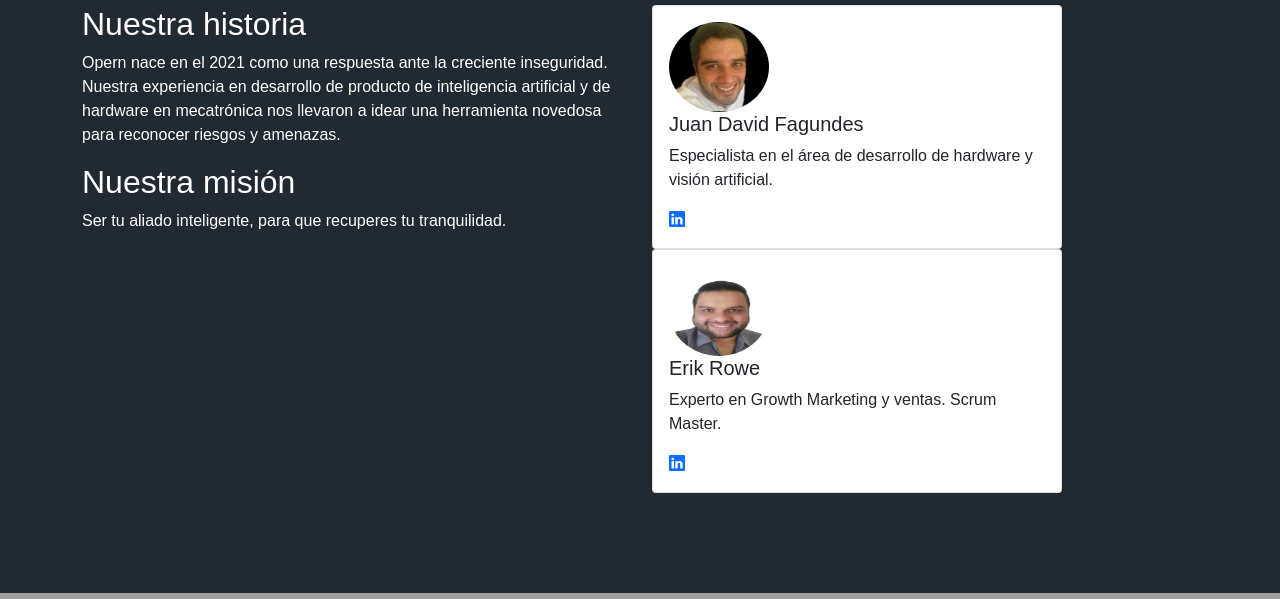
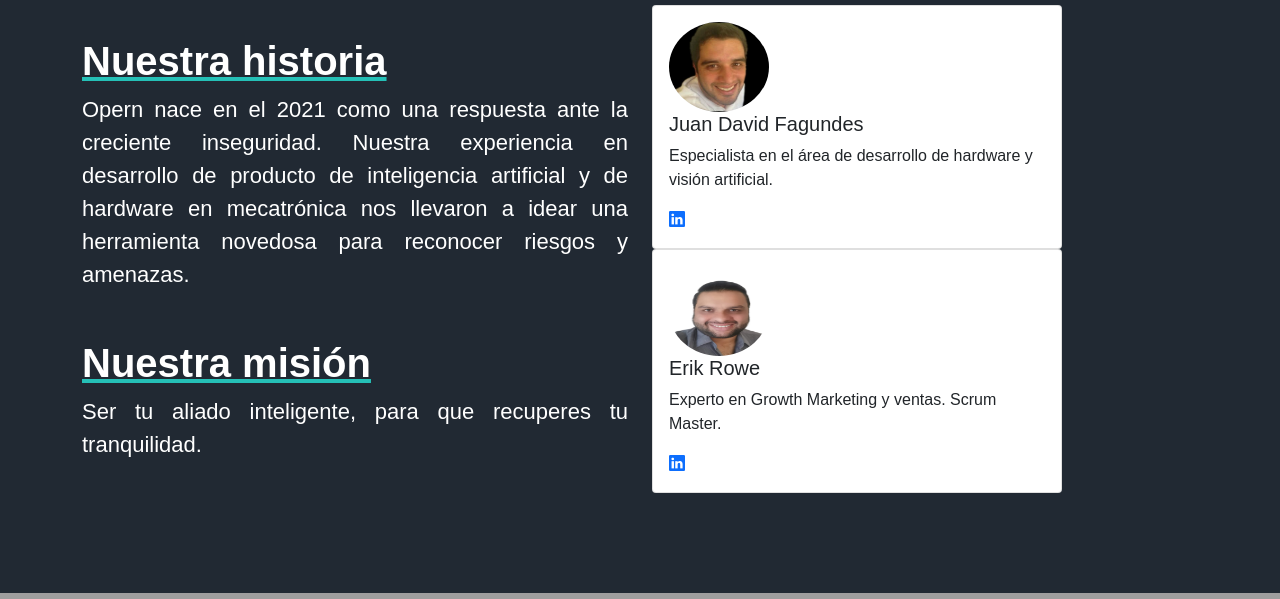
Before and after one commit to felipemahia/Opern, a website: page pages/nosotros.html in a window 1280 px wide. Shown: the part 52-651 px from the top of the page. Drawn offline with nearby package versions, Linux system fonts and the light colour scheme; grey boxes are pictures that could not be loaded.

Commit message:
Cambios de estilos en general

```diff
--- a/pages/nosotros.html
+++ b/pages/nosotros.html
@@ -46,10 +46,10 @@
     <div class="container">
       <div class="row">
         <div class="col-md-6 col-lg-6 col-sm-12">
-          <h2 class="text-white">Nuestra historia</h2>
-          <p class="text-white">Opern nace en el 2021 como una respuesta ante la creciente inseguridad. Nuestra experiencia en desarrollo de producto de inteligencia artificial y de hardware en mecatrónica nos llevaron a idear una herramienta novedosa para reconocer riesgos y amenazas.</p>
-          <h2 class="text-white">Nuestra misión</h2>
-          <p class="text-white">Ser tu aliado inteligente, para que recuperes tu tranquilidad.
+          <h2 class="text-white titulo__nosotros">Nuestra historia</h2>
+          <p class="text-white texto__nosotros">Opern nace en el 2021 como una respuesta ante la creciente inseguridad. Nuestra experiencia en desarrollo de producto de inteligencia artificial y de hardware en mecatrónica nos llevaron a idear una herramienta novedosa para reconocer riesgos y amenazas.</p>
+          <h2 class="text-white titulo__nosotros">Nuestra misión</h2>
+          <p class="text-white texto__nosotros">Ser tu aliado inteligente, para que recuperes tu tranquilidad.
           </p>
         </div>
         <div class="col-md-6 col-lg-6 col-sm-12">
--- a/scss/components/_header.scss
+++ b/scss/components/_header.scss
@@ -5,7 +5,8 @@
 #header {
     position: sticky;
     top: 0;
-} /*No tomó el  sticky*/
+    z-index: 100;
+}
 
 .navbar-modificada {
     background-color: #212933;
--- a/scss/components/_main.scss
+++ b/scss/components/_main.scss
@@ -20,6 +20,7 @@ body {
 //Index
 
 /*No puedo cambiar la font family*/
+/* HECHO EL 16/8 01:55 */
 
 .main__index {
     .tarjeta--index {
@@ -115,7 +116,7 @@ body {
 
 .texto__index{
     padding: 1rem 18rem 2rem 18rem;
-    font-size: 36px;
+    font-size: 24px;
     text-align: justify;
 }
 
@@ -135,10 +136,17 @@ body {
 }
 
 .titulo__nosotros {
+    padding-top: 2rem;
+    //padding-left: 18rem;
+    font-size: 40px;
+    font-weight: 800;
+    text-decoration: underline #25C0B7;
+}
 
-    font-weight: 600;
-    padding-bottom: 30px;
-
+.texto__nosotros{
+    font-size: 22px;
+    text-align: justify;
+    font-weight: 400;
 }
 
 //Contacto
--- a/scss/components/_section.scss
+++ b/scss/components/_section.scss
@@ -134,10 +134,11 @@
 }
 
 .btn-contacto--modificado {
-    color: $fourth-color;
+    color: white;
     &:hover {
         background-color: $terciary-color;
-        color: $secondary-color;
+        color: none;
+        border: $primary-color;
     }
 }
 .section__galeria {
```
Also changed, not shown: css/style.css, 1 other file.
